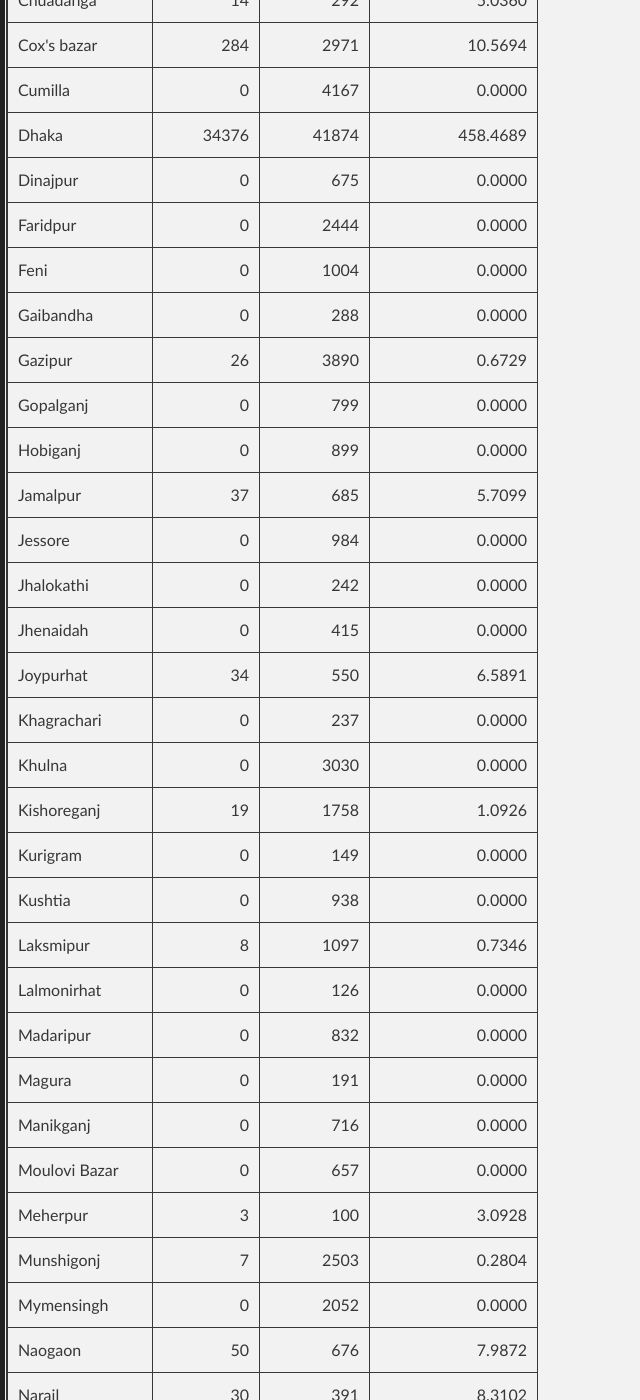
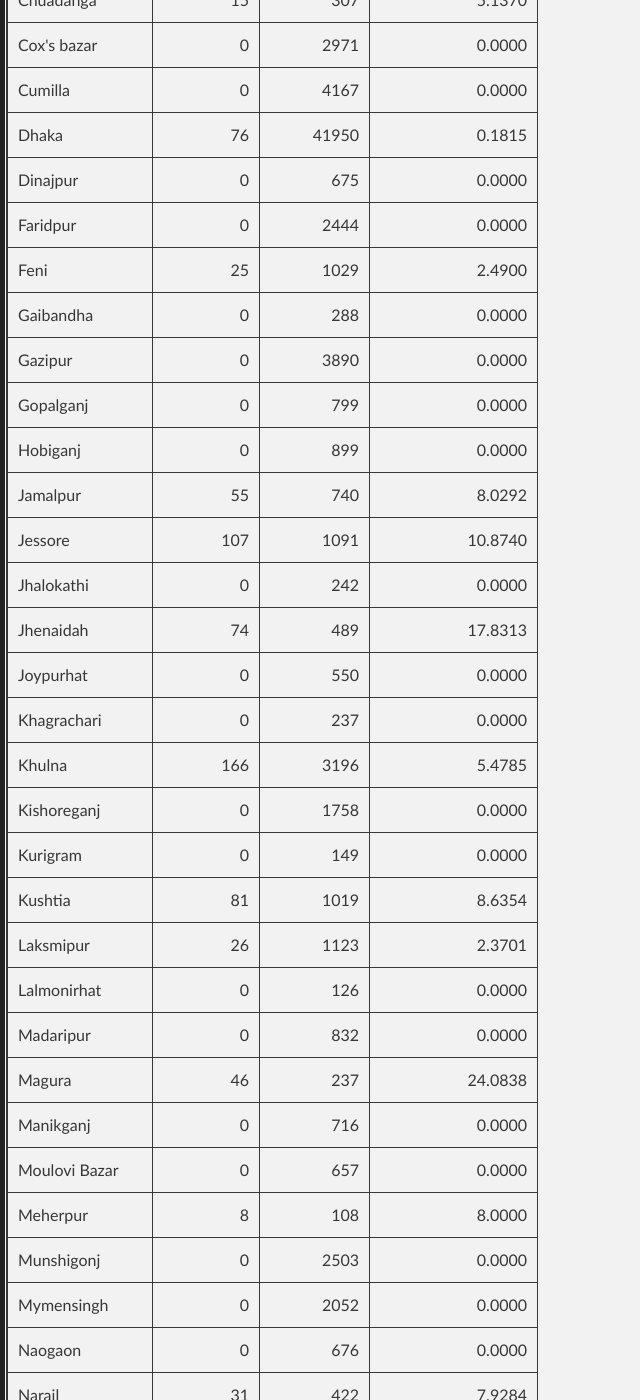
Before and after one commit to promitbasak/covid19bd, a Jekyll site: the page index.html, which Jekyll copies as it is, in a window 1280 px wide and 1400 px high, scrolled down 4661 px. Shown: the whole window, without its empty margins (0-640 px from the left). Built offline with Jekyll 4.4.1, drawn with Linux system fonts in a browser that asks for light colours; some of the changed text lies outside the part shown.

Commit message:
Update index.html

```diff
--- a/index.html
+++ b/index.html
@@ -67,21 +67,21 @@
 </tr></thead>
 <tbody>
 <tr>
-<td>2020-07-14</td>
-<td align="right">3163</td>
+<td>2020-07-15</td>
+<td align="right">3533</td>
 <td align="right">33</td>
-<td align="right">4910</td>
-<td align="right">13453</td>
-<td align="right">190057</td>
-<td align="right">2424</td>
-<td align="right">103227</td>
-<td align="right">84406</td>
-<td align="right">969075</td>
-<td align="right">1.2754</td>
-<td align="right">0.0235</td>
-<td align="right">19.6122</td>
-<td align="right">1055.8722</td>
-<td align="right">13.4667</td>
+<td align="right">1796</td>
+<td align="right">14002</td>
+<td align="right">193590</td>
+<td align="right">2457</td>
+<td align="right">105023</td>
+<td align="right">86110</td>
+<td align="right">983077</td>
+<td align="right">1.2692</td>
+<td align="right">0.0234</td>
+<td align="right">19.6923</td>
+<td align="right">1075.5000</td>
+<td align="right">13.6500</td>
 </tr>
 </tbody>
 </table>
@@ -89,27 +89,27 @@
         <h3>Graphs:</h3>
         <div class="photo-album">
       <div>
-        <img src="https://raw.githubusercontent.com/promitbasak/Covid-19_bd_extended/master/assests/2020-07-14/Figure_1.png">
+        <img src="https://raw.githubusercontent.com/promitbasak/Covid-19_bd_extended/master/assests/2020-07-15/Figure_1.png">
         <h5>Overall Condition</h5>
       </div>
       <div>
-        <img src="https://raw.githubusercontent.com/promitbasak/Covid-19_bd_extended/master/assests/2020-07-14/Figure_2.png">
+        <img src="https://raw.githubusercontent.com/promitbasak/Covid-19_bd_extended/master/assests/2020-07-15/Figure_2.png">
         <h5>Total Cases</h5>
       </div>
       <div>
-        <img src="https://raw.githubusercontent.com/promitbasak/Covid-19_bd_extended/master/assests/2020-07-14/Figure_8.png">
+        <img src="https://raw.githubusercontent.com/promitbasak/Covid-19_bd_extended/master/assests/2020-07-15/Figure_8.png">
         <h5>Total Deaths</h5>
       </div>
       <div>
-        <img src="https://raw.githubusercontent.com/promitbasak/Covid-19_bd_extended/master/assests/2020-07-14/Figure_24.png">
+        <img src="https://raw.githubusercontent.com/promitbasak/Covid-19_bd_extended/master/assests/2020-07-15/Figure_24.png">
         <h5>District-wise Corona Map</h5>
       </div>
       <div>
-        <img src="https://raw.githubusercontent.com/promitbasak/Covid-19_bd_extended/master/assests/2020-07-14/Figure_20.png">
+        <img src="https://raw.githubusercontent.com/promitbasak/Covid-19_bd_extended/master/assests/2020-07-15/Figure_20.png">
         <h5>BD vs USA: Cases</h5>
       </div>
       <div>
-        <img src="https://raw.githubusercontent.com/promitbasak/Covid-19_bd_extended/master/assests/2020-07-14/Figure_21.png">
+        <img src="https://raw.githubusercontent.com/promitbasak/Covid-19_bd_extended/master/assests/2020-07-15/Figure_21.png">
         <h5>BD vs USA: Deaths</h5>
       </div>
     </div>
@@ -126,9 +126,9 @@
 </tr></thead>
 <tbody><tr>
 <td>Bagerhat</td>
-<td align="right">23</td>
-<td align="right">311</td>
-<td align="right">7.9861</td>
+<td align="right">32</td>
+<td align="right">343</td>
+<td align="right">10.2894</td>
 </tr>
 <tr>
 <td>Bandarban</td>
@@ -138,9 +138,9 @@
 </tr>
 <tr>
 <td>Barguna</td>
-<td align="right">20</td>
+<td align="right">0</td>
 <td align="right">403</td>
-<td align="right">5.2219</td>
+<td align="right">0.0000</td>
 </tr>
 <tr>
 <td>Barishal</td>
@@ -150,51 +150,51 @@
 </tr>
 <tr>
 <td>Bhola</td>
-<td align="right">23</td>
-<td align="right">399</td>
-<td align="right">6.1170</td>
+<td align="right">15</td>
+<td align="right">414</td>
+<td align="right">3.7594</td>
 </tr>
 <tr>
 <td>Bogura</td>
-<td align="right">155</td>
+<td align="right">0</td>
 <td align="right">3763</td>
-<td align="right">4.2960</td>
+<td align="right">0.0000</td>
 </tr>
 <tr>
 <td>B. Baria</td>
-<td align="right">0</td>
-<td align="right">1505</td>
-<td align="right">0.0000</td>
+<td align="right">4</td>
+<td align="right">1509</td>
+<td align="right">0.2658</td>
 </tr>
 <tr>
 <td>Chandpur</td>
-<td align="right">14</td>
-<td align="right">1299</td>
-<td align="right">1.0895</td>
+<td align="right">42</td>
+<td align="right">1341</td>
+<td align="right">3.2333</td>
 </tr>
 <tr>
 <td>Chapainawabganj</td>
-<td align="right">42</td>
+<td align="right">0</td>
 <td align="right">199</td>
-<td align="right">26.7516</td>
+<td align="right">0.0000</td>
 </tr>
 <tr>
 <td>Chattogram</td>
-<td align="right">1355</td>
+<td align="right">0</td>
 <td align="right">11597</td>
-<td align="right">13.2298</td>
+<td align="right">0.0000</td>
 </tr>
 <tr>
 <td>Chuadanga</td>
-<td align="right">14</td>
-<td align="right">292</td>
-<td align="right">5.0360</td>
+<td align="right">15</td>
+<td align="right">307</td>
+<td align="right">5.1370</td>
 </tr>
 <tr>
 <td>Cox&#39;s bazar</td>
-<td align="right">284</td>
+<td align="right">0</td>
 <td align="right">2971</td>
-<td align="right">10.5694</td>
+<td align="right">0.0000</td>
 </tr>
 <tr>
 <td>Cumilla</td>
@@ -204,9 +204,9 @@
 </tr>
 <tr>
 <td>Dhaka</td>
-<td align="right">34376</td>
-<td align="right">41874</td>
-<td align="right">458.4689</td>
+<td align="right">76</td>
+<td align="right">41950</td>
+<td align="right">0.1815</td>
 </tr>
 <tr>
 <td>Dinajpur</td>
@@ -222,9 +222,9 @@
 </tr>
 <tr>
 <td>Feni</td>
-<td align="right">0</td>
-<td align="right">1004</td>
-<td align="right">0.0000</td>
+<td align="right">25</td>
+<td align="right">1029</td>
+<td align="right">2.4900</td>
 </tr>
 <tr>
 <td>Gaibandha</td>
@@ -234,129 +234,129 @@
 </tr>
 <tr>
 <td>Gazipur</td>
+<td align="right">0</td>
+<td align="right">3890</td>
+<td align="right">0.0000</td>
+</tr>
+<tr>
+<td>Gopalganj</td>
+<td align="right">0</td>
+<td align="right">799</td>
+<td align="right">0.0000</td>
+</tr>
+<tr>
+<td>Hobiganj</td>
+<td align="right">0</td>
+<td align="right">899</td>
+<td align="right">0.0000</td>
+</tr>
+<tr>
+<td>Jamalpur</td>
+<td align="right">55</td>
+<td align="right">740</td>
+<td align="right">8.0292</td>
+</tr>
+<tr>
+<td>Jessore</td>
+<td align="right">107</td>
+<td align="right">1091</td>
+<td align="right">10.8740</td>
+</tr>
+<tr>
+<td>Jhalokathi</td>
+<td align="right">0</td>
+<td align="right">242</td>
+<td align="right">0.0000</td>
+</tr>
+<tr>
+<td>Jhenaidah</td>
+<td align="right">74</td>
+<td align="right">489</td>
+<td align="right">17.8313</td>
+</tr>
+<tr>
+<td>Joypurhat</td>
+<td align="right">0</td>
+<td align="right">550</td>
+<td align="right">0.0000</td>
+</tr>
+<tr>
+<td>Khagrachari</td>
+<td align="right">0</td>
+<td align="right">237</td>
+<td align="right">0.0000</td>
+</tr>
+<tr>
+<td>Khulna</td>
+<td align="right">166</td>
+<td align="right">3196</td>
+<td align="right">5.4785</td>
+</tr>
+<tr>
+<td>Kishoreganj</td>
+<td align="right">0</td>
+<td align="right">1758</td>
+<td align="right">0.0000</td>
+</tr>
+<tr>
+<td>Kurigram</td>
+<td align="right">0</td>
+<td align="right">149</td>
+<td align="right">0.0000</td>
+</tr>
+<tr>
+<td>Kushtia</td>
+<td align="right">81</td>
+<td align="right">1019</td>
+<td align="right">8.6354</td>
+</tr>
+<tr>
+<td>Laksmipur</td>
 <td align="right">26</td>
-<td align="right">3890</td>
-<td align="right">0.6729</td>
-</tr>
-<tr>
-<td>Gopalganj</td>
-<td align="right">0</td>
-<td align="right">799</td>
-<td align="right">0.0000</td>
-</tr>
-<tr>
-<td>Hobiganj</td>
-<td align="right">0</td>
-<td align="right">899</td>
-<td align="right">0.0000</td>
-</tr>
-<tr>
-<td>Jamalpur</td>
-<td align="right">37</td>
-<td align="right">685</td>
-<td align="right">5.7099</td>
-</tr>
-<tr>
-<td>Jessore</td>
-<td align="right">0</td>
-<td align="right">984</td>
-<td align="right">0.0000</td>
-</tr>
-<tr>
-<td>Jhalokathi</td>
-<td align="right">0</td>
-<td align="right">242</td>
-<td align="right">0.0000</td>
-</tr>
-<tr>
-<td>Jhenaidah</td>
-<td align="right">0</td>
-<td align="right">415</td>
-<td align="right">0.0000</td>
-</tr>
-<tr>
-<td>Joypurhat</td>
-<td align="right">34</td>
-<td align="right">550</td>
-<td align="right">6.5891</td>
-</tr>
-<tr>
-<td>Khagrachari</td>
-<td align="right">0</td>
+<td align="right">1123</td>
+<td align="right">2.3701</td>
+</tr>
+<tr>
+<td>Lalmonirhat</td>
+<td align="right">0</td>
+<td align="right">126</td>
+<td align="right">0.0000</td>
+</tr>
+<tr>
+<td>Madaripur</td>
+<td align="right">0</td>
+<td align="right">832</td>
+<td align="right">0.0000</td>
+</tr>
+<tr>
+<td>Magura</td>
+<td align="right">46</td>
 <td align="right">237</td>
-<td align="right">0.0000</td>
-</tr>
-<tr>
-<td>Khulna</td>
-<td align="right">0</td>
-<td align="right">3030</td>
-<td align="right">0.0000</td>
-</tr>
-<tr>
-<td>Kishoreganj</td>
-<td align="right">19</td>
-<td align="right">1758</td>
-<td align="right">1.0926</td>
-</tr>
-<tr>
-<td>Kurigram</td>
-<td align="right">0</td>
-<td align="right">149</td>
-<td align="right">0.0000</td>
-</tr>
-<tr>
-<td>Kushtia</td>
-<td align="right">0</td>
-<td align="right">938</td>
-<td align="right">0.0000</td>
-</tr>
-<tr>
-<td>Laksmipur</td>
+<td align="right">24.0838</td>
+</tr>
+<tr>
+<td>Manikganj</td>
+<td align="right">0</td>
+<td align="right">716</td>
+<td align="right">0.0000</td>
+</tr>
+<tr>
+<td>Moulovi Bazar</td>
+<td align="right">0</td>
+<td align="right">657</td>
+<td align="right">0.0000</td>
+</tr>
+<tr>
+<td>Meherpur</td>
 <td align="right">8</td>
-<td align="right">1097</td>
-<td align="right">0.7346</td>
-</tr>
-<tr>
-<td>Lalmonirhat</td>
-<td align="right">0</td>
-<td align="right">126</td>
-<td align="right">0.0000</td>
-</tr>
-<tr>
-<td>Madaripur</td>
-<td align="right">0</td>
-<td align="right">832</td>
-<td align="right">0.0000</td>
-</tr>
-<tr>
-<td>Magura</td>
-<td align="right">0</td>
-<td align="right">191</td>
-<td align="right">0.0000</td>
-</tr>
-<tr>
-<td>Manikganj</td>
-<td align="right">0</td>
-<td align="right">716</td>
-<td align="right">0.0000</td>
-</tr>
-<tr>
-<td>Moulovi Bazar</td>
-<td align="right">0</td>
-<td align="right">657</td>
-<td align="right">0.0000</td>
-</tr>
-<tr>
-<td>Meherpur</td>
-<td align="right">3</td>
-<td align="right">100</td>
-<td align="right">3.0928</td>
+<td align="right">108</td>
+<td align="right">8.0000</td>
 </tr>
 <tr>
 <td>Munshigonj</td>
-<td align="right">7</td>
+<td align="right">0</td>
 <td align="right">2503</td>
-<td align="right">0.2804</td>
+<td align="right">0.0000</td>
 </tr>
 <tr>
 <td>Mymensingh</td>
@@ -366,21 +366,21 @@
 </tr>
 <tr>
 <td>Naogaon</td>
-<td align="right">50</td>
+<td align="right">0</td>
 <td align="right">676</td>
-<td align="right">7.9872</td>
+<td align="right">0.0000</td>
 </tr>
 <tr>
 <td>Narail</td>
-<td align="right">30</td>
-<td align="right">391</td>
-<td align="right">8.3102</td>
+<td align="right">31</td>
+<td align="right">422</td>
+<td align="right">7.9284</td>
 </tr>
 <tr>
 <td>Narayanganj</td>
-<td align="right">56</td>
+<td align="right">0</td>
 <td align="right">5618</td>
-<td align="right">1.0068</td>
+<td align="right">0.0000</td>
 </tr>
 <tr>
 <td>Narshingdi</td>
@@ -390,9 +390,9 @@
 </tr>
 <tr>
 <td>Natore</td>
-<td align="right">41</td>
+<td align="right">0</td>
 <td align="right">305</td>
-<td align="right">15.5303</td>
+<td align="right">0.0000</td>
 </tr>
 <tr>
 <td>Netrokona</td>
@@ -408,9 +408,9 @@
 </tr>
 <tr>
 <td>Noakhali</td>
-<td align="right">30</td>
-<td align="right">2571</td>
-<td align="right">1.1806</td>
+<td align="right">35</td>
+<td align="right">2606</td>
+<td align="right">1.3613</td>
 </tr>
 <tr>
 <td>Pabna</td>
@@ -426,9 +426,9 @@
 </tr>
 <tr>
 <td>Patuakhali</td>
-<td align="right">32</td>
-<td align="right">708</td>
-<td align="right">4.7337</td>
+<td align="right">15</td>
+<td align="right">723</td>
+<td align="right">2.1186</td>
 </tr>
 <tr>
 <td>Pirojpur</td>
@@ -462,9 +462,9 @@
 </tr>
 <tr>
 <td>Satkhira</td>
-<td align="right">58</td>
-<td align="right">392</td>
-<td align="right">17.3653</td>
+<td align="right">38</td>
+<td align="right">430</td>
+<td align="right">9.6939</td>
 </tr>
 <tr>
 <td>Shariatpur</td>
@@ -474,15 +474,15 @@
 </tr>
 <tr>
 <td>Sherpur</td>
-<td align="right">3</td>
+<td align="right">0</td>
 <td align="right">267</td>
-<td align="right">1.1364</td>
+<td align="right">0.0000</td>
 </tr>
 <tr>
 <td>Sirajganj</td>
-<td align="right">63</td>
+<td align="right">0</td>
 <td align="right">849</td>
-<td align="right">8.0153</td>
+<td align="right">0.0000</td>
 </tr>
 <tr>
 <td>Sunamganj</td>
@@ -492,15 +492,15 @@
 </tr>
 <tr>
 <td>Sylhet</td>
-<td align="right">0</td>
-<td align="right">3070</td>
-<td align="right">0.0000</td>
+<td align="right">148</td>
+<td align="right">3218</td>
+<td align="right">4.8208</td>
 </tr>
 <tr>
 <td>Tangail</td>
-<td align="right">84</td>
+<td align="right">0</td>
 <td align="right">999</td>
-<td align="right">9.1803</td>
+<td align="right">0.0000</td>
 </tr>
 <tr>
 <td>Thakurgaon</td>
@@ -2725,6 +2725,23 @@
 <td align="right">1055.8722</td>
 <td align="right">13.4667</td>
 </tr>
+<tr>
+<td>2020-07-15</td>
+<td align="right">3533</td>
+<td align="right">33</td>
+<td align="right">1796</td>
+<td align="right">14002</td>
+<td align="right">193590</td>
+<td align="right">2457</td>
+<td align="right">105023</td>
+<td align="right">86110</td>
+<td align="right">983077</td>
+<td align="right">1.2692</td>
+<td align="right">0.0234</td>
+<td align="right">19.6923</td>
+<td align="right">1075.5000</td>
+<td align="right">13.6500</td>
+</tr>
 </tbody></table>
         <p></p>
         <p> Data Sources: Self created dataset which can be found at <a href="https://github.com/promitbasak/Covid-19_bd_extended">this repository</a>. This dataset uses govt issued press releases from <a href="https://corona.gov.bd/press-release">Here</a>, <a href="https://iedcr.gov.bd/">Here</a> and <a href="https://iedcr.gov.bd/website/index.php/component/content/article/11-others/227-pressrelease">Here</a>.</p>
```
Also changed, not shown: other parts of index.html (+1 -1 lines).
